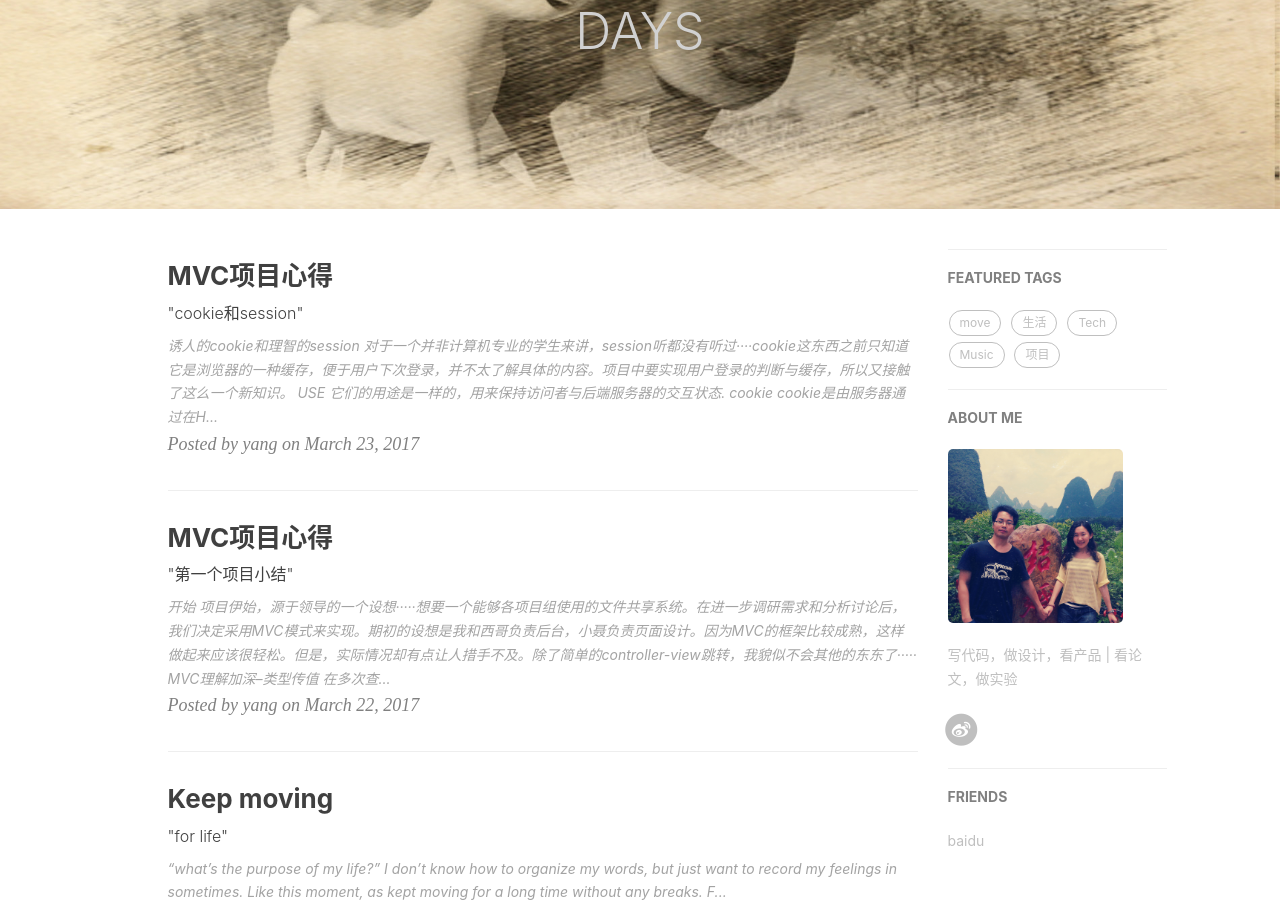
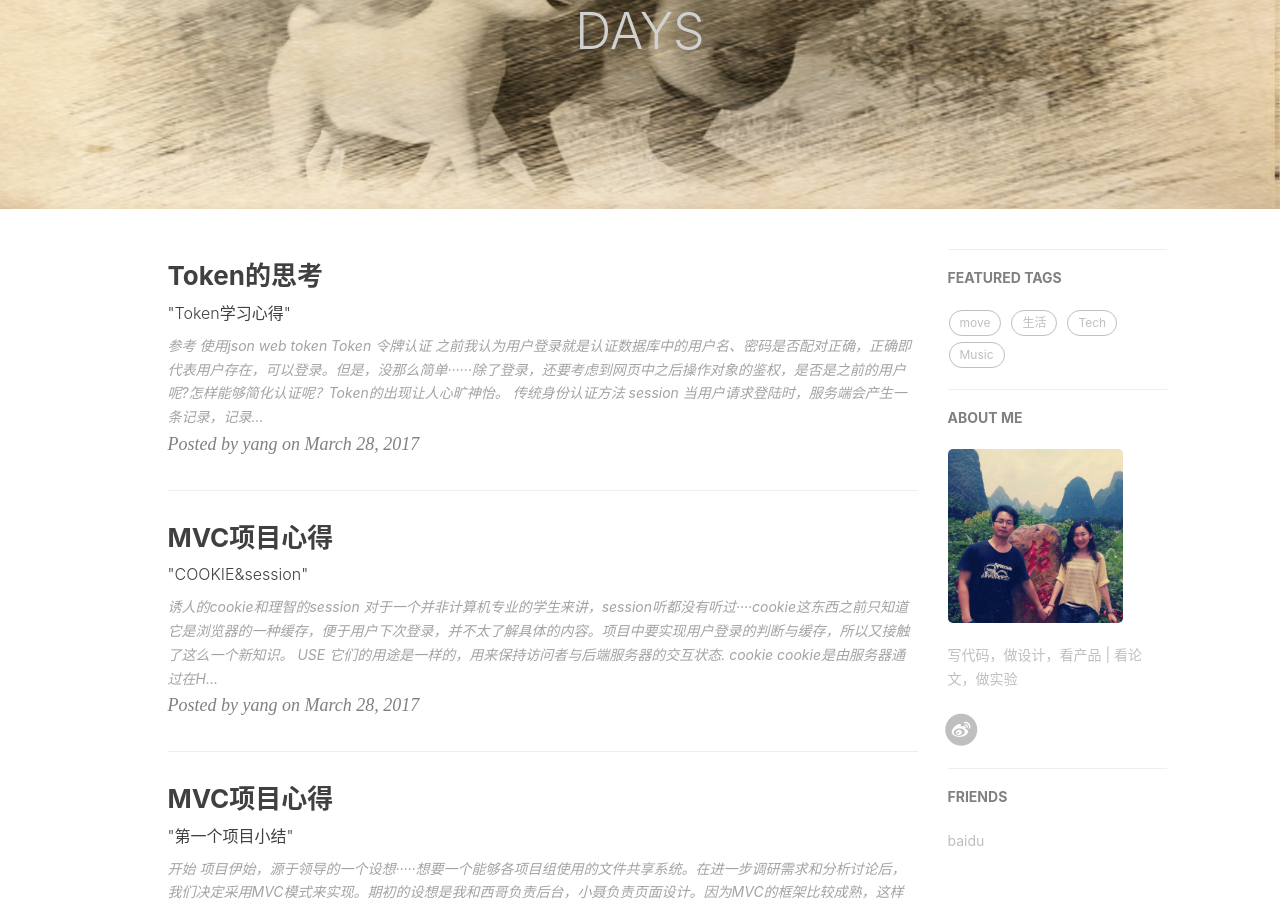
Before and after one commit to xiecailang/lyangblog, a Jekyll site: the page built from index.html, in a window 1280 px wide and 900 px high, scrolled down 368 px. Built offline with Jekyll 4.4.1, drawn with Linux system fonts in a browser that asks for light colours; nearby versions of some CDN libraries; the list of posts is cut into pages by our own code; comment, search, counter and statistics services are not loaded; some of the changed text lies outside the part shown.

Commit message:
亲爱的更新啦

```diff
--- /dev/null
+++ b/_posts/2017-03-28-post-blg2s.markdown
@@ -0,0 +1,53 @@
+---
+layout:     post
+title:      "Token的思考"
+subtitle:   " \"Token学习心得\""
+date:       2017-03-28 14:00:00
+author:     "yang"
+header-img: "http://lyang-blog-pics.oss-cn-shanghai.aliyuncs.com/post-bg-2015/move-post-bg.jpg?x-oss-process=image"
+catalog: true
+tags:
+    - Tech
+---
+>参考 [使用json web token](http://www.haomou.net/2014/08/13/2014_web_token/)
+
+# Token 令牌认证
+
+之前我认为用户登录就是认证数据库中的用户名、密码是否配对正确，正确即代表用户存在，可以登录。但是，没那么简单······除了登录，还要考虑到网页中之后操作对象的鉴权，是否是之前的用户呢?怎样能够简化认证呢？Token的出现让人心旷神怡。
+
+**传统身份认证方法**
+
+*session*
+当用户请求登陆时，服务端会产生一条记录，记录当前登录用户，然后把这条记录的ID号发给客户端。客户端收到后把ID存在cookie中，下次再向服务端发送请求时，就带着cookie。服务端就直接验证cookie的信息，查找对应记录，如果有对应记录的话，就说明该用户已经通过了身份验证，就把用户请求的数据返回给客户端。session可能会存储在内存、磁盘、数据库中，需要定期清理。
+
+
+**基于Token验证**
+
+Token验证的最大特点就是随机性，不可预测。使用基于Token的身份验证方法，服务端不需要存储用户的 *登陆记录*。
+
+1. Client 使用用户名+密码 请求登陆
+2. Server 收到请求 验证用户名与密码
+3. Server 验证成功后签发Token 把这个Token发送给客户端
+4. Client 收到Token后存储 存放在cookie或local storage里
+5. Client 每次向Server请求资源时都要携带Token
+6. Server 收到请求，验证Token 若验证成功，返回请求的数据
+
+实施Token验证的标准方法是：JWT（JSON Web Tokens）,标准的Token由三部分组成：
+1. header：Token类型+使用算法
+2. payload：Token具体内容，标准字段
+3. signature：Base64编码的header.payload+加密算法
+它们都采用Base64编码，组合起来，中间用点分隔。
+
+
+token一般用在两个地方：
+1. 防止表单重复提交
+2. anti csrf攻击（跨站点请求伪造）
+
+代码中主要实现的有：
+* token的生成
+* 处理 加密
+* 获取 post or get方法
+* 验证 中间件
+
+
+当浏览器关闭时，token会失效······
--- a/_posts/2017-03-24-post-blgs.markdown
+++ b/_posts/2017-03-28-post-blgs.markdown
@@ -1,13 +1,13 @@
 ---
 layout:     post
 title:      "MVC项目心得"
-subtitle:   "\"cookie和session\""
-date:       2017-03-23 10:00:00
+subtitle:   " \"COOKIE&session\""
+date:       2017-03-28 13:00:00
 author:     "yang"
 header-img: "http://lyang-blog-pics.oss-cn-shanghai.aliyuncs.com/post-bg-2017/0323/20170323030213.jpg"
 catalog: true
 tags:
-    - 项目
+    - Tech
 ---
 # 诱人的cookie和理智的session
 
@@ -98,3 +98,12 @@ ProjectAVIC.BLL.Sys_Log.WriteLog("用户登陆，地址：" + System.Web.HttpCon
 **总结**
 
 从历史上说，是第二次接触这些概念。希望，下次项目能够自己写出相应的操作。
+
+
+**后记**
+
+又发现了一篇非常优秀的博客,有关http协议的状态性解释和session的hijack
+
+[关于SESSION的理解](http://www.haomou.net/2014/08/07/2014_session/)
+
+[APP接口安全token设计](http://blog.csdn.net/b452608/article/details/50967849)
```
